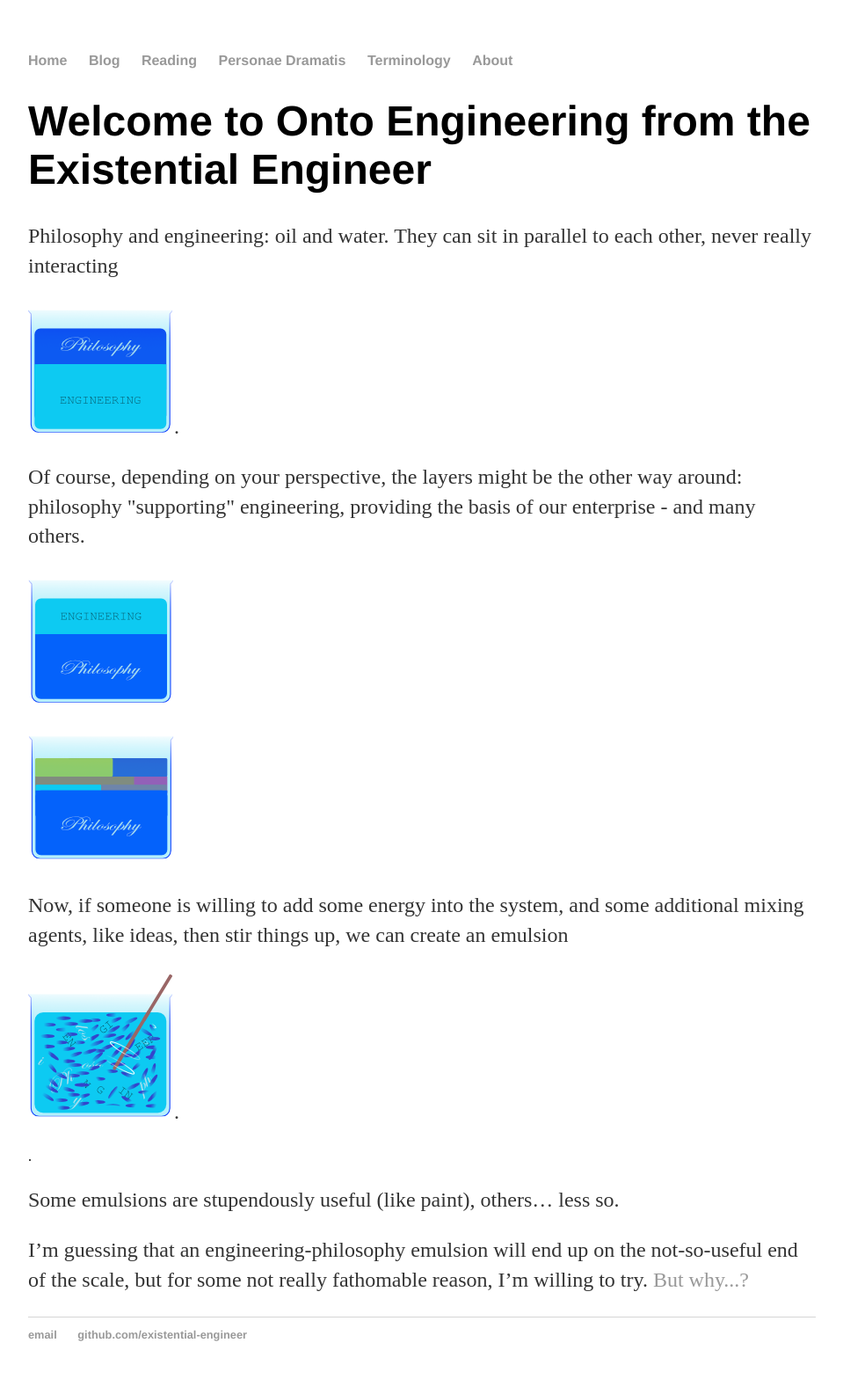
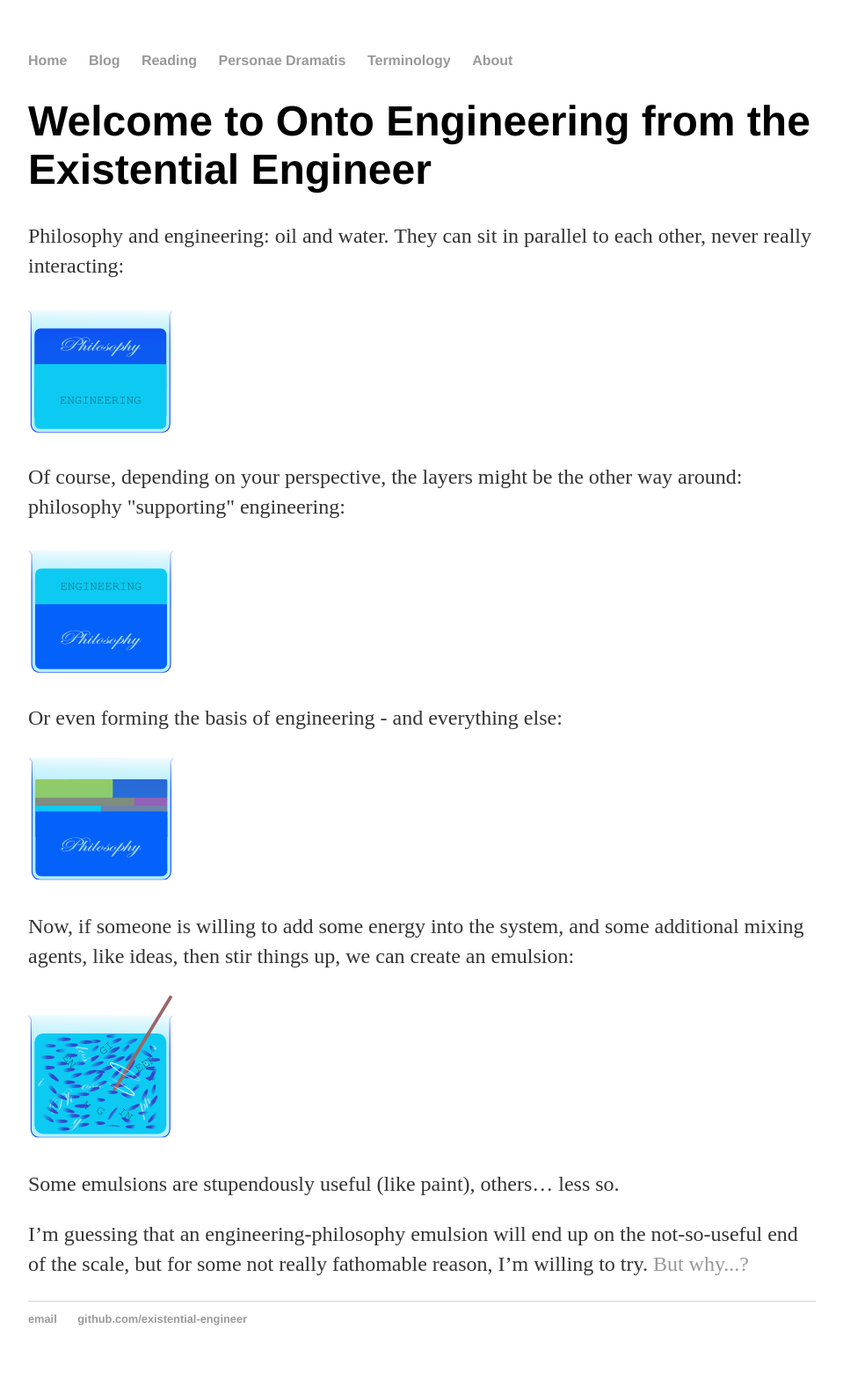
Before and after one commit to existential-engineer/existential-engineer.github.io, a Jekyll site: the page built from index.html, in a window 1280 px wide. Shown: the whole page at 88% size, without its empty margins (160-1119 px from the left). Built offline with Jekyll 4.4.1, drawn with Linux system fonts in a browser that asks for light colours.

Commit message:
Punctuation

```diff
--- a/index.html
+++ b/index.html
@@ -4,10 +4,12 @@
 ---
 <div class="blurb">
         <h1>Welcome to Onto Engineering from the Existential Engineer</h1>
-        <p>Philosophy and engineering: oil and water. They can sit in parallel to each other, never really interacting </p> <p> <img src="/images/PhiOnEng@0.5x.png" alt="OilAndWater" />.</p>
-        <p>Of course, depending on your perspective, the layers might be the other way around: philosophy "supporting" engineering, providing the basis of our enterprise - and many others.</p>
+        <p>Philosophy and engineering: oil and water. They can sit in parallel to each other, never really interacting: </p> <p> <img src="/images/PhiOnEng@0.5x.png" alt="OilAndWater" /></p>
+        <p>Of course, depending on your perspective, the layers might be the other way around: philosophy "supporting" engineering:</p>
         <p><img src="/images/EngOnPhi.png" alt="PhilosophySupportingEngineering" /></p>
+        <p>Or even forming the basis of engineering - and everything else:</p>
         <p><img src="/images/ManyOnPhi.png" alt="PhilosophyBasisEverything" /></p>
-        <p>Now, if someone is willing to add some energy into the system, and some additional mixing agents, like ideas, then stir things up, we can create an emulsion <p> <img src="/images/MixedEmulsions.png" alt="Philosophy_Engineering_MixedEmulsions" />.</p>. <p>Some emulsions are stupendously useful (like paint), others… less so.</p>
+        <p>Now, if someone is willing to add some energy into the system, and some additional mixing agents, like ideas, then stir things up, we can create an emulsion: <p> <img src="/images/MixedEmulsions.png" alt="Philosophy_Engineering_MixedEmulsions" /></p>
+        <p>Some emulsions are stupendously useful (like paint), others… less so.</p>
         <p>I’m guessing that an engineering-philosophy emulsion will end up on the not-so-useful end of the scale, but for some not really fathomable reason, I’m willing to try. <a href="/about">But why...?</a></p>
 </div><!-- /.blurb -->
```
